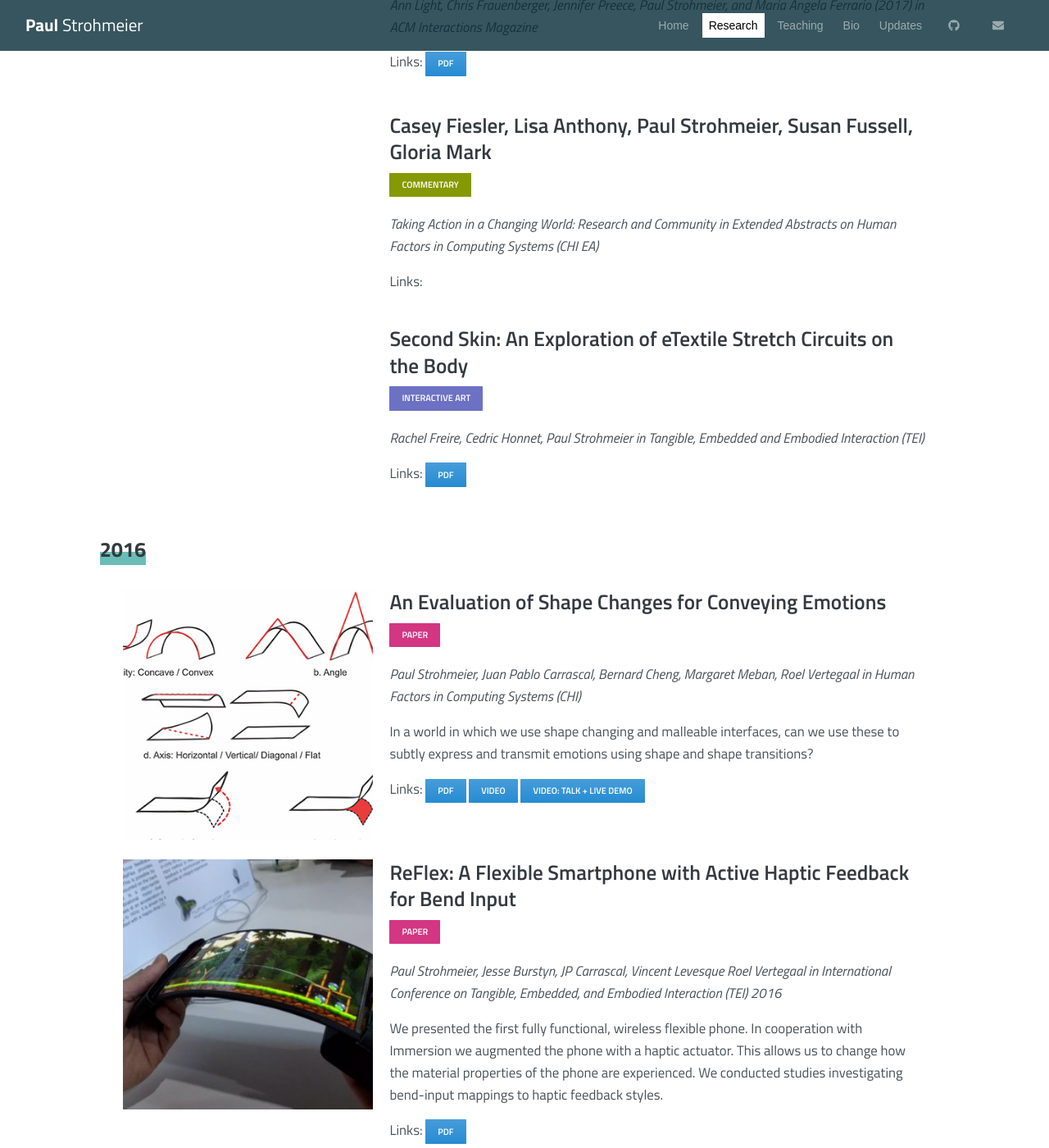
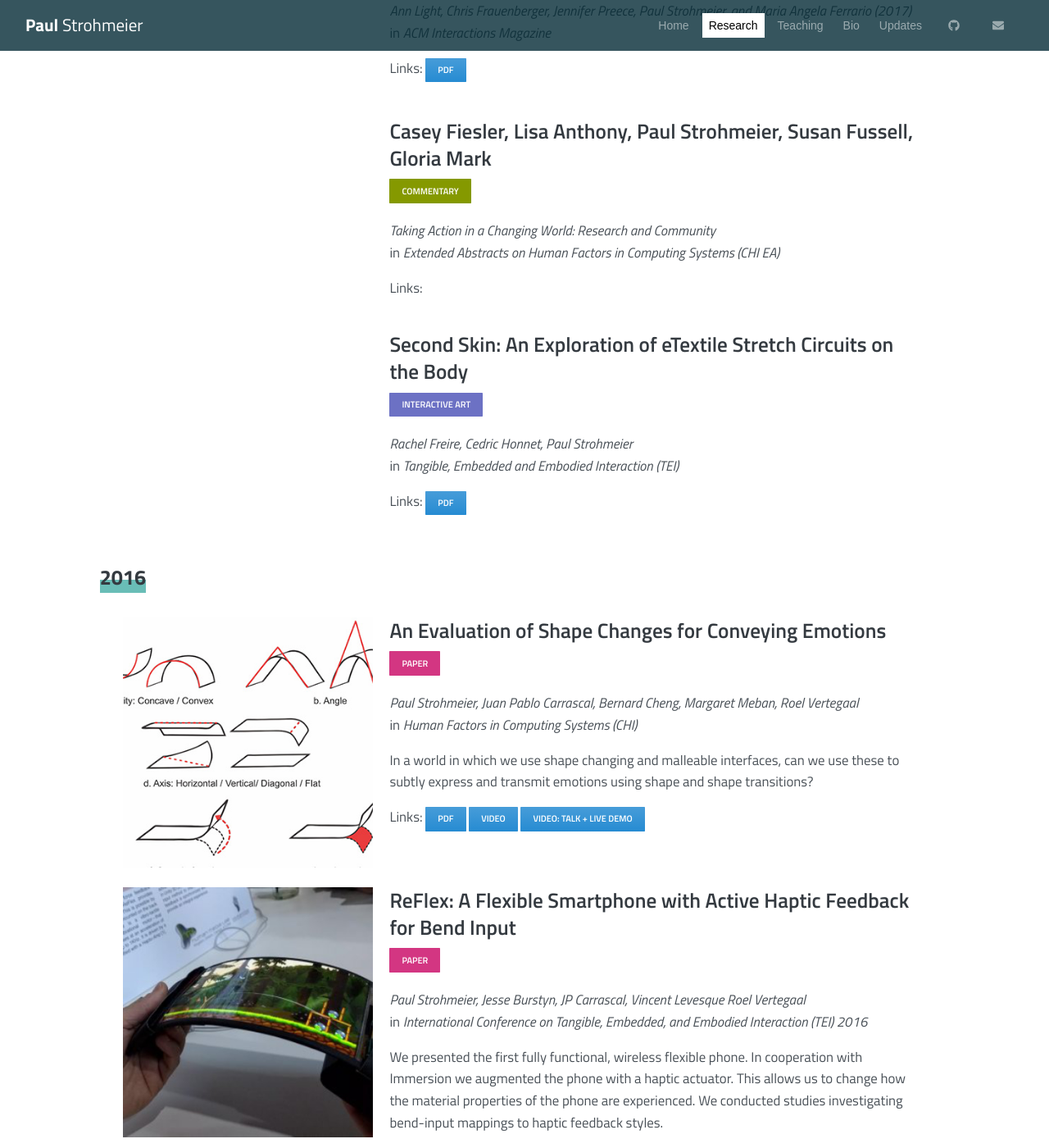
Before and after one commit to fkeel/fkeel.gitub.io, a Jekyll site: the page built from research.html, in a window 1280 px wide and 1400 px high, scrolled down 2837 px. Shown: the whole window at 82% size. Built offline with Jekyll 4.4.1, drawn with Linux system fonts in a browser that asks for light colours; some of the changed text lies outside the part shown.

Commit message:
Update research.html

```diff
--- a/research.html
+++ b/research.html
@@ -70,7 +70,7 @@ active_menu_title: "Research"
                 {% assign tag_style = site.data.website.tag_styles | where: "name",style | limit:1 %}
                 <span class="badge badge-lg badge-pill {{ tag_style[0].css }} text-uppercase mb-1" style="{% if tag.style %}{{ tag.style }}{% endif %}">{{tag.text}}</span>
               {% endfor %}
-              <p class="mt-3"><i>{{research_entry.authors}} in {{research_entry.venue}}</i></p>
+                 <p class="mt-3"><i>{{research_entry.authors}}</i> <br> in  <i>{{research_entry.venue}}</i></p>
               <p class="mt-3">{{research_entry.description}}</p>
               Links:
               {% for link in research_entry.links %}
```
